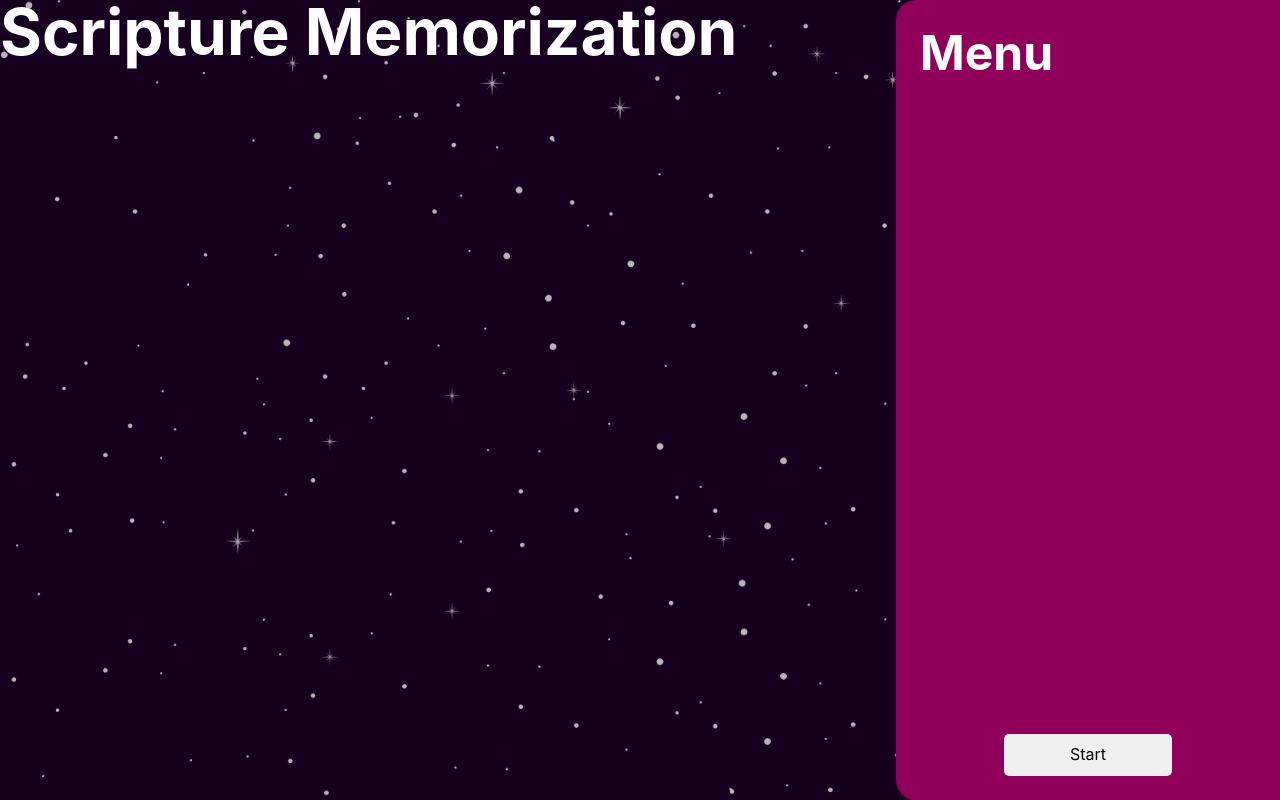
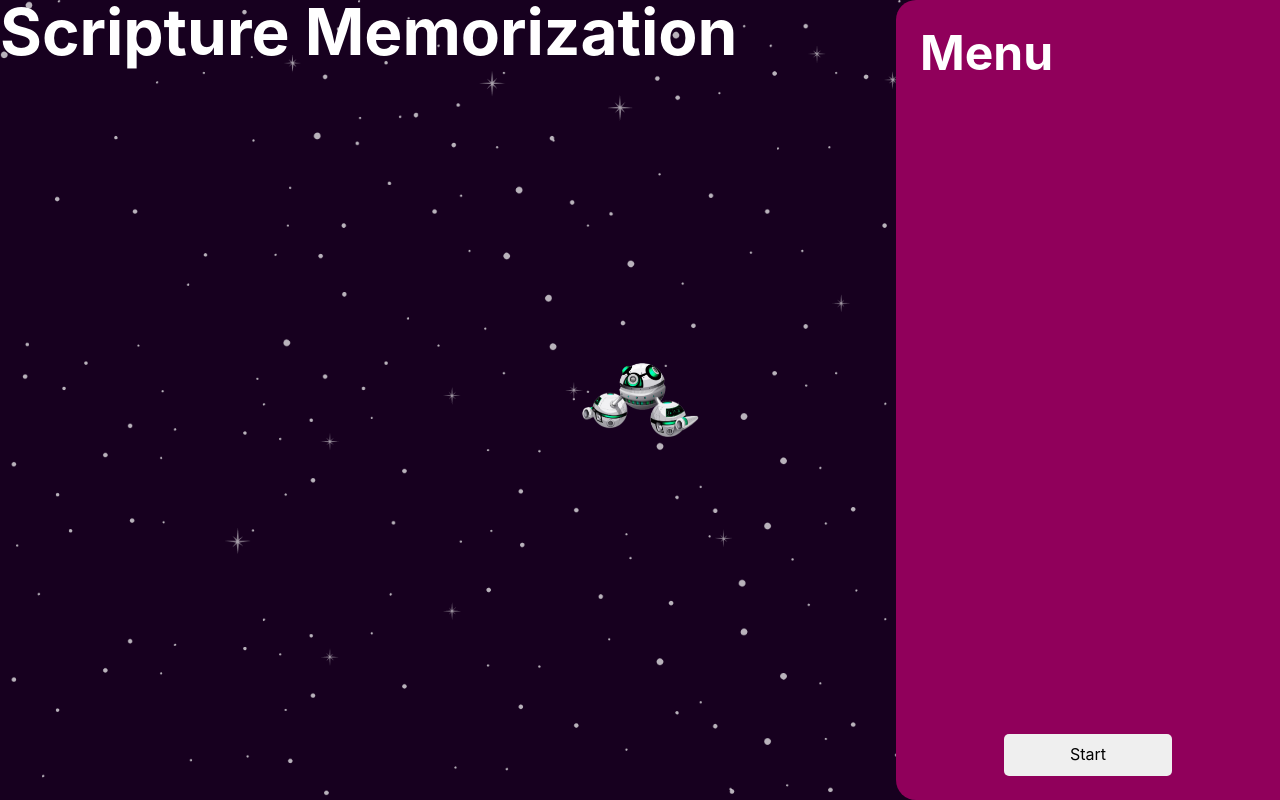
Before and after one commit to wesleykam/scripture-memorization, a React (Vite) app: page / in a window 1280 px wide. Built offline with nearby package versions, Linux system fonts and the light colour scheme.

Commit message:
wk - change file layout and add floating spaceship

```diff
--- a/src/App.tsx
+++ b/src/App.tsx
@@ -1,8 +1,10 @@
-import Menu from './sections/menu';
+import Menu from './sections/menu/menu';
+import Game from './sections/game/game';
 
 const App = () => {
     return (
         <>
+            <Game />
             <Menu />
             <h1>Scripture Memorization</h1>
         </>
--- /dev/null
+++ b/src/sections/game/game.css
@@ -0,0 +1,35 @@
+.game-section {
+    position: absolute;
+
+    height: 100vh;
+    width: 100%;
+}
+
+.spaceship {
+    position: absolute;
+    top: 50%;
+    left: 50%;
+
+    height: 5rem;
+
+    animation: move ease-in-out 2s infinite;
+    animation-delay: 0s;
+}
+
+/* animate spaceship to move up and down */
+@keyframes move {
+    0% {
+        transform: translate(-50%, -40%);
+    }
+    50% {
+        transform: translate(-50%, -60%);
+    }
+    100% {
+        transform: translate(-50%, -40%);
+    }
+}
+
+.spaceship img {
+    width: 100%;
+    height: 100%;
+}
--- /dev/null
+++ b/src/sections/game/game.tsx
@@ -0,0 +1,15 @@
+import spaceship from '../../assets/spaceship.png'
+
+import './game.css'
+
+const game = () => {
+  return (
+    <section className='game-section'>
+        <div className='spaceship'>
+            <img src={spaceship}></img>
+        </div>
+    </section >
+  )
+}
+
+export default game
```
Also changed, not shown: src/assets/spaceship.png (renamed from src/assets/space-ship.png), src/sections/menu/menu.css (renamed from src/sections/menu.css), src/sections/menu/menu.tsx (renamed from src/sections/menu.tsx).
